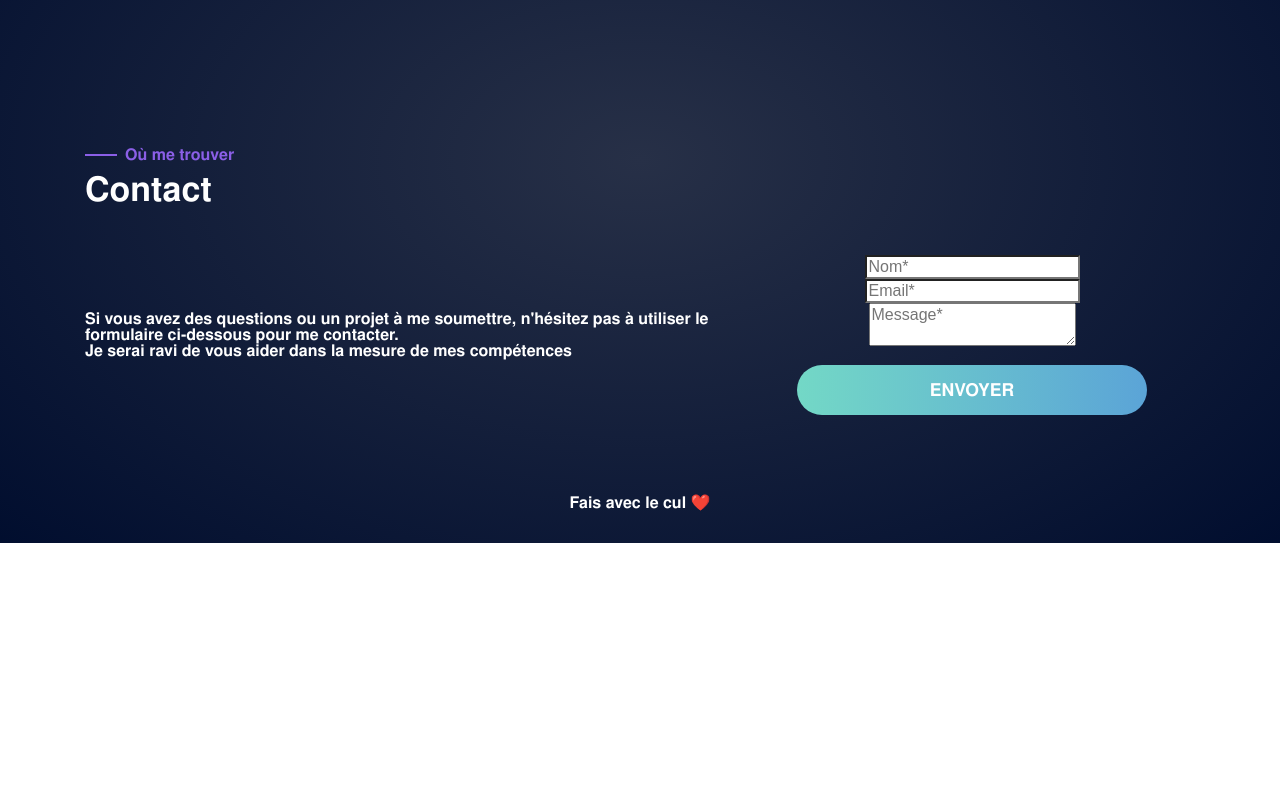
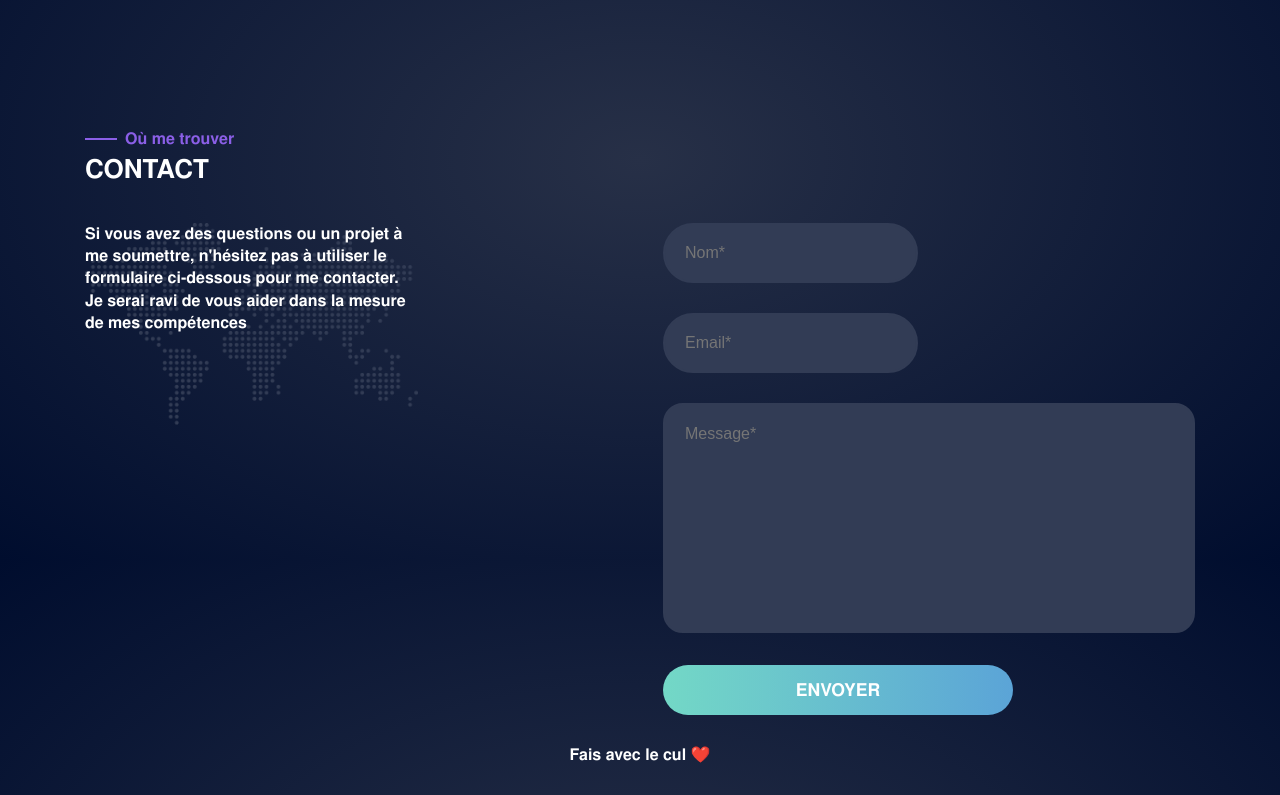
Before and after one commit to RomanBeldent/portfolio, a React (Vite) app: page / in a window 1280 px wide. Shown: the part 1040-1835 px from the top of the page. Before the commit the page ends 1583 px from the top, so only its background shows below. Built offline with nearby package versions, Linux system fonts and the light colour scheme.

Commit message:
WIP form

```diff
--- a/src/App/App.scss
+++ b/src/App/App.scss
@@ -129,9 +129,10 @@ h4 {
 }
 
 h3 {
-  font-size: 34px;
+  font-size: 26px;
   font-weight: bold;
   margin-top: 10px;
+  text-transform: uppercase;
 }
 
 .about,
--- a/src/components/AboutSection/AboutSection.jsx
+++ b/src/components/AboutSection/AboutSection.jsx
@@ -14,7 +14,8 @@ const AboutSection = () => {
                 <div className="row">
                     <img style={{
                         width: 150,
-                        marginBottom: 300,
+                        height: 150,
+                        marginTop: 25,
                         //Below lines will help to set the border radius
                         borderBottomLeftRadius: 150,
                         borderBottomRightRadius: 150,
--- a/src/components/AboutSection/AboutSection.scss
+++ b/src/components/AboutSection/AboutSection.scss
@@ -1,11 +1,13 @@
 .row {
     display: flex;
-    align-items: center;
+    flex-wrap: wrap;
+    justify-content: space-between;
+    margin-top: 40px;
 }
 
 .resume {
     width: 40vw;
-    margin: 3rem;
+    margin: 0 3rem 3rem 3rem;
     line-height: 1.2rem;
     border-radius: 20px;
     background-color: #323C55;
--- a/src/components/ContactForm/ContactForm.scss
+++ b/src/components/ContactForm/ContactForm.scss
@@ -1,29 +1,13 @@
-#contactForm {
-    margin: 3rem;
-    display: flex;
-    flex-direction: column;
-    text-align: center;
+.info-form {
+    max-width: 30%;
+    line-height: 1.4rem;
+    background-image: url(../../assets/img/world.png);
+    background-repeat: no-repeat;
+    background-size: contain;
+    position: relative;
 }
 
-.form-title {
-    font-size: larger;
-    font-weight: bolder;
-    margin: 2rem;
+.input-area {
+    display: flex;
+    max-width: 70%;
 }
-
-.first-line-inputs {
-    display: flex;
-    justify-content: space-around;
-}
-
-.textarea-input {
-    display: flex;
-    flex-direction: column;
-    text-align: center;
-    justify-content: center;
-    margin: 3rem;
-}
-
-.SendButton {
-    margin: 2rem;
-}
--- a/src/ui/MailInput/MailInput.scss
+++ b/src/ui/MailInput/MailInput.scss
@@ -0,0 +1,5 @@
+.contact .email {
+    float: left;
+    margin-bottom: 30px;
+    width: 47.9%;
+}
--- a/src/ui/MessageInput/MessageInput.scss
+++ b/src/ui/MessageInput/MessageInput.scss
@@ -0,0 +1,27 @@
+.contact textarea {
+    border-radius: 20px;
+    height: 230px;
+    padding: 20px;
+}
+
+input,
+textarea {
+    background: #323C55;
+    border: 2px solid #323C55;
+    color: #ffffff;
+    border-radius: 50px;
+    height: 60px;
+    padding: 0 20px;
+    width: 100%;
+    box-sizing: border-box;
+    display: block;
+    outline: none;
+    font-size: 1rem;
+    font-weight: 400;
+    resize: none;
+    font-family: Arial, Helvetica, sans-serif;
+    -webkit-appearance: none;
+    -moz-appearance: none;
+    appearance: none;
+    box-shadow: none !important;
+}
--- a/src/ui/NameInput/NameInput.scss
+++ b/src/ui/NameInput/NameInput.scss
@@ -2,3 +2,10 @@
     border-radius: 0.5rem;
     padding: 0.2rem;
 }
+
+.contact .name {
+    float: left;
+    margin-right: 30px;
+    margin-bottom: 30px;
+    width: 48%;
+}
--- a/src/ui/SendButton/SendButton.scss
+++ b/src/ui/SendButton/SendButton.scss
@@ -1,6 +1,6 @@
 .btn.send {
     width: 350px;
-    margin-top: 1rem;
+    margin-top: 2rem;
 }
 
 .button-form {
```
Also changed, not shown: src/assets/img/world.png (added).
